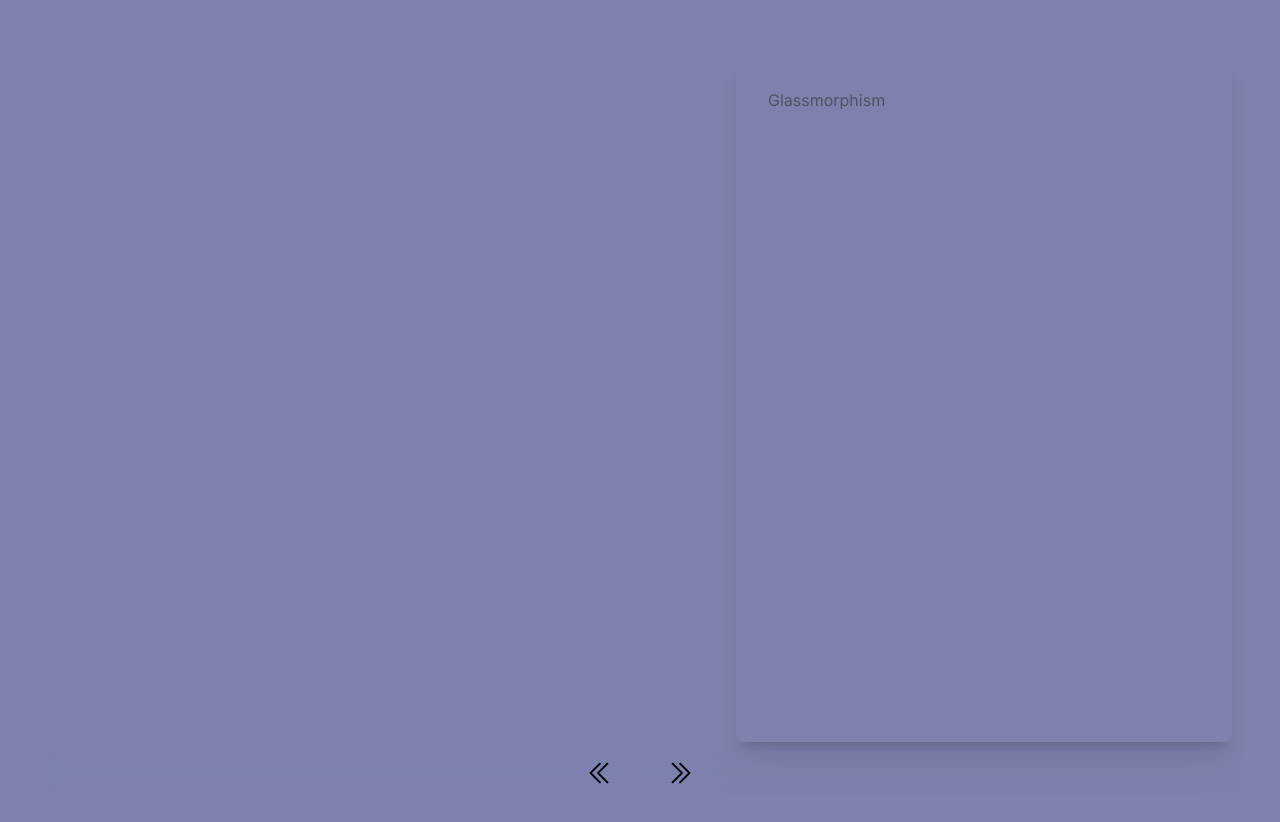
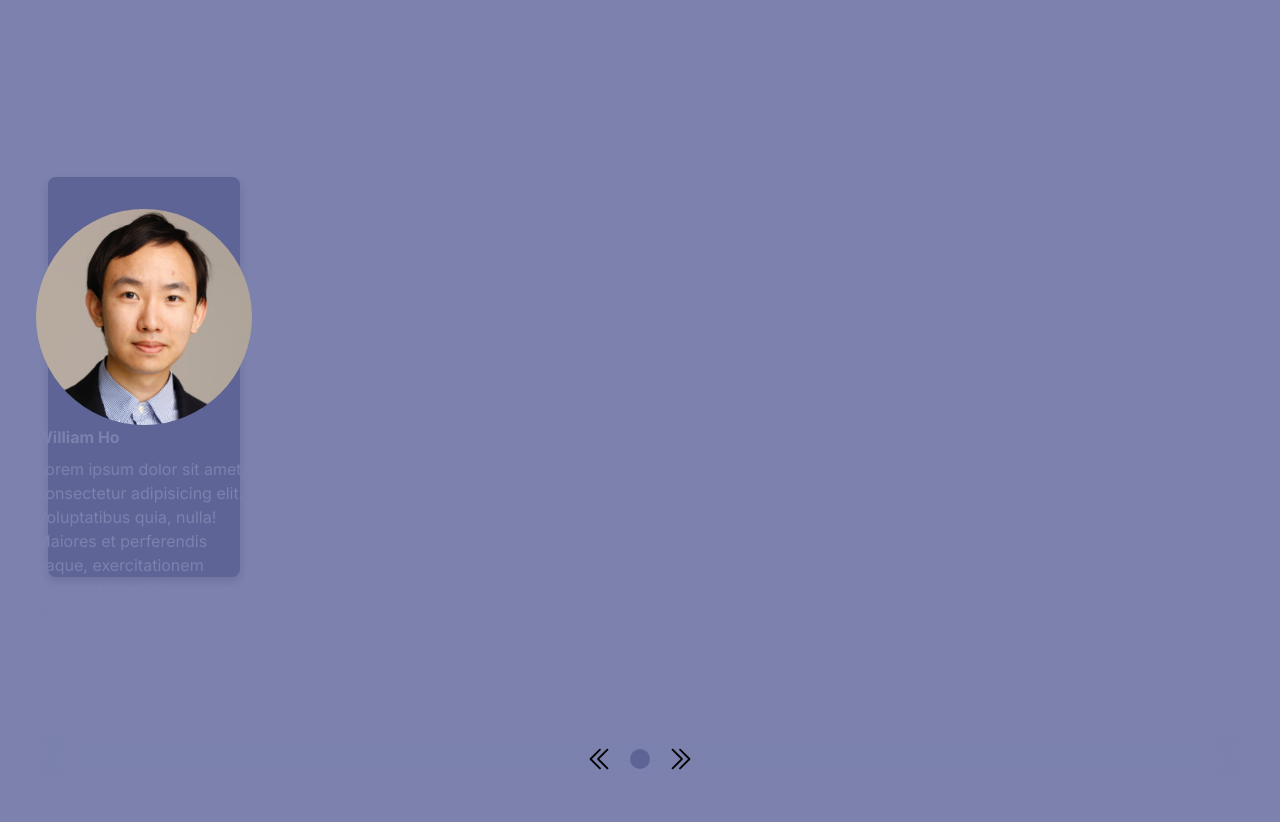
Before and after one commit to Will-H007/Fish-Pond, a Next.js app in the folder portfolio/: page /information in a window 1280 px wide. Shown: the top 822 px of the page. Built offline with nearby package versions, Linux system fonts and the light colour scheme.

Commit message:
added card

```diff
--- a/portfolio/app/information/page.tsx
+++ b/portfolio/app/information/page.tsx
@@ -6,13 +6,11 @@ import GlassmorphismBox from '@/component/Second_page/glass_box';
 
 // Initial items for the DoubleLinkedList
 const initialItems = [
-  "#7C81AD",
-
-  "#AD7C9A",
-
+  "#5f6497",
   "#ADA87C",
-
-  "#7CAD90"
+  "#7CAD90",
+  "#907CAD",
+  "#7C9AAD",
 ];
 
 
@@ -31,23 +29,16 @@ const DoubleLinkedListLayout: React.FC = () => {
   };
 
   return (
-    <div className="h-screen flex gap-x-8 w-max-xl grid grid-rows-7 grid-cols-11 m-10 justify-center items-center">
+    <div className="h-screen flex gap-x-8 w-max-xl grid grid-rows-6 grid-cols-11 mx-10 mt-10 justify-center items-center">
 
-      <div className="flex flex-wrap col-start-7 col-end-12 row-start-1 row-end-7 m-2 justify-center items-end h-full w-full">
-      <div className={`m-4 bg-opacity-25 backdrop-blur-lg p-8 rounded-lg shadow-xl w-full h-full`} style={{ backgroundColor: visibleItems[Math.floor(visibleItems.length / 2)] }}>
-      <div className="text-gray-600">
-        Glassmorphism
-      </div>
-    </div>
+      <div className="flex flex-wrap col-start-1 col-end-3 row-start-2 row-end-5 m-2 justify-center items-end h-full w-full">
+        <GlassmorphismBox color={visibleItems[Math.floor(visibleItems.length / 2)]} item={"Glassmorphism"}/>
 
       </div>
 
 
 
-
-
-
-      <div className="row-start-7 h-1/2 col-span-full justify-center items-center mb-2">
+      <div className="row-start-6 h-1/2 col-span-full justify-center items-center mb-2">
         <div className="flex flex-row gap-x-8 p-2 bg-opacity-25 backdrop-blur-lg justify-center items-center">
           {/* DoubleLinkedList component */}
           <DoubleLinkedList items={initialItems} visibleItemCount={1} onVisibleItemsChange={handleVisibleItemsChange} />
--- a/portfolio/component/Second_page/glass_box.tsx
+++ b/portfolio/component/Second_page/glass_box.tsx
@@ -5,13 +5,37 @@ interface GlassmorphismBoxProps {
   color: string;
 }
 
-const GlassmorphismBox: React.FC<GlassmorphismBoxProps> = ({ item,color }) => {
+const GlassmorphismBox: React.FC<GlassmorphismBoxProps> = ({ item, color }) => {
   return (
-    <div className={`m-4 bg-opacity-25 backdrop-blur-lg bg-[${color}] p-8 rounded-lg shadow-xl w-full h-full`}>
-      <div className="text-gray-600">
-        {item}
+    <div
+    className='flex justify-center'
+      style={{
+        margin: '4px',
+        backdropFilter: 'blur(8px)',
+        padding: '32px',
+        borderRadius: '8px',
+        boxShadow: '0 4px 8px rgba(0, 0, 0, 0.1)',
+        width: '100%',
+        height: '100%',
+        backgroundColor: color,
+      }}
+    >
+        <div className="max-w-sm rounded overflow-hidden shadow-lg justify-center">
+        <img className="w-28 border rounded-full border-white border-2 object-contain h-20 w-20" src="/photo.jpeg"/>
+        <div className="px-6 py-4">
+          <div className="font-bold text-xl mb-2 text-center">
+            William Ho
+            </div>
+          <p className="text-gray-700 text-base">
+            Lorem ipsum dolor sit amet, consectetur adipisicing elit. Voluptatibus quia, nulla! Maiores et perferendis eaque, exercitationem praesentium nihil.
+          </p>
+        </div>
+        <div className="px-6 pt-4 pb-2">
+          <span className="inline-block bg-gray-200 rounded-full px-3 py-1 text-sm font-semibold text-gray-700 mr-2 mb-2">#photography</span>
+          <span className="inline-block bg-gray-200 rounded-full px-3 py-1 text-sm font-semibold text-gray-700 mr-2 mb-2">#travel</span>
+          <span className="inline-block bg-gray-200 rounded-full px-3 py-1 text-sm font-semibold text-gray-700 mr-2 mb-2">#winter</span>
+        </div>
       </div>
-
     </div>
   );
 };
```
Also changed, not shown: portfolio/component/Second_page/swapbox.tsx (added).
